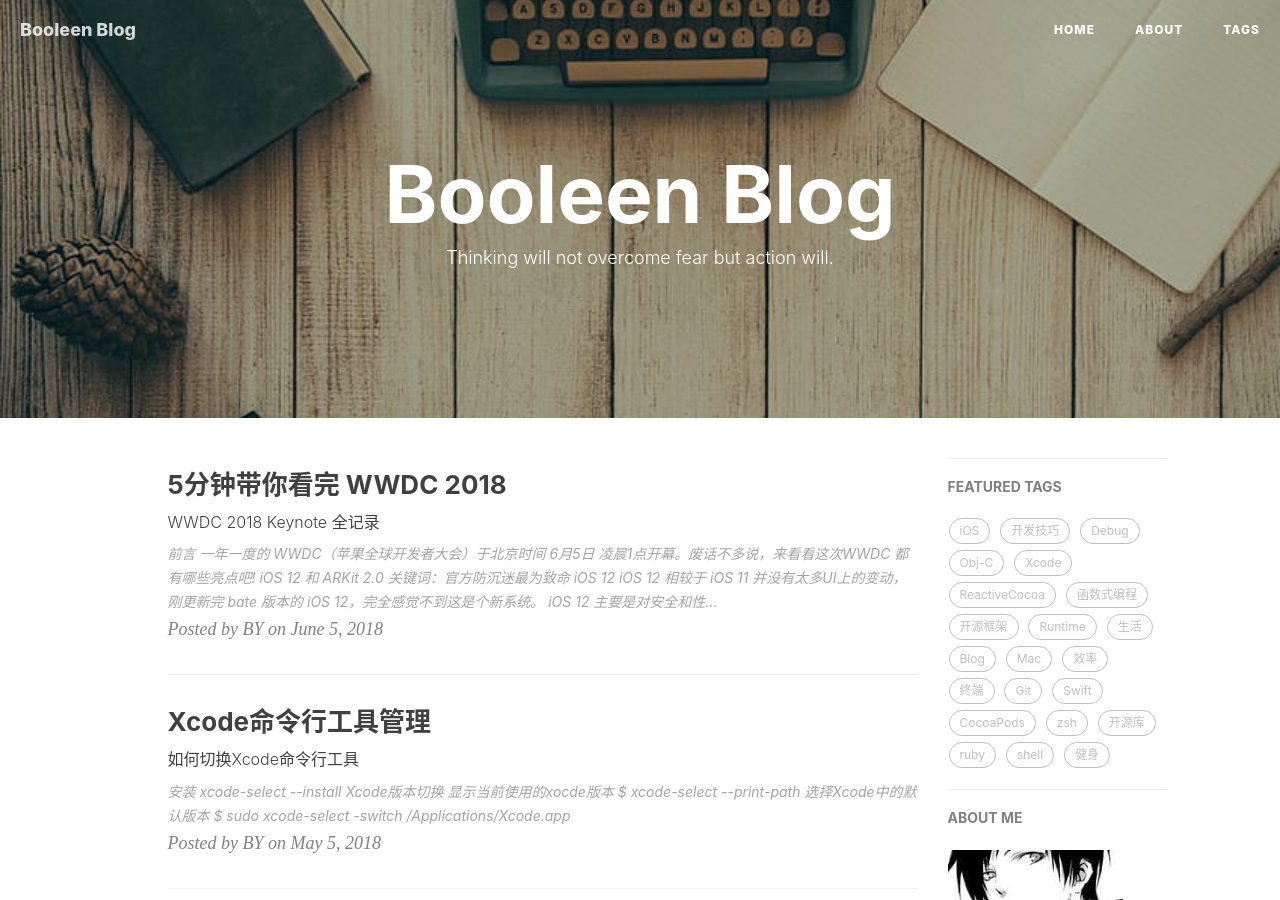
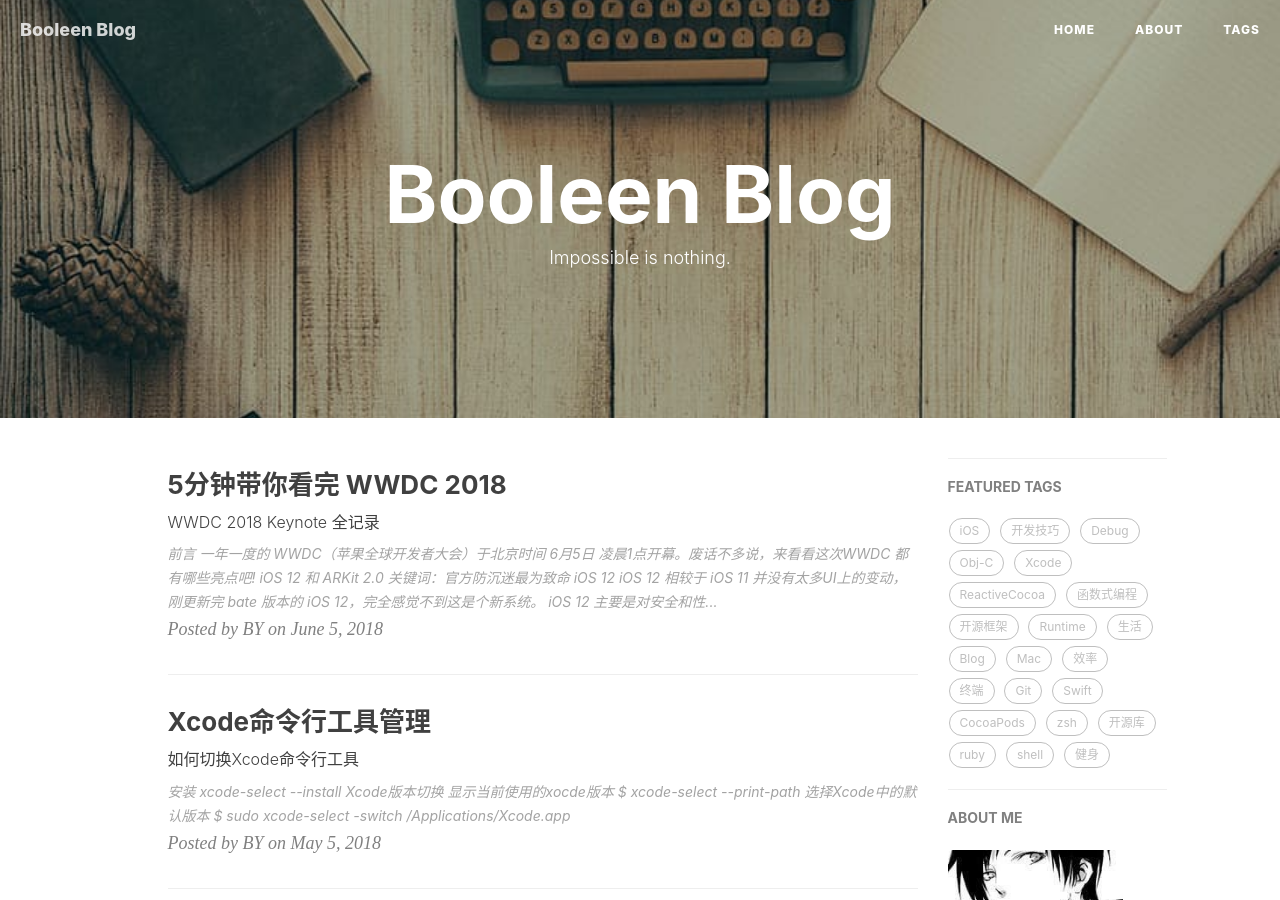
Before and after one commit to zhenghuilin/Blog, a Jekyll site: the page built from index.html, in a window 1280 px wide and 900 px high. Built offline with Jekyll 4.4.1, drawn with Linux system fonts in a browser that asks for light colours; nearby versions of some CDN libraries; the list of posts is cut into pages by our own code; comment, search, counter and statistics services are not loaded.

Commit message:
Update index.html

```diff
--- a/index.html
+++ b/index.html
@@ -1,6 +1,6 @@
 ---
 layout: page
-description: "Thinking will not overcome fear but action will."
+description: "Impossible is nothing."
 ---
 
 {% for post in paginator.posts %}
```
